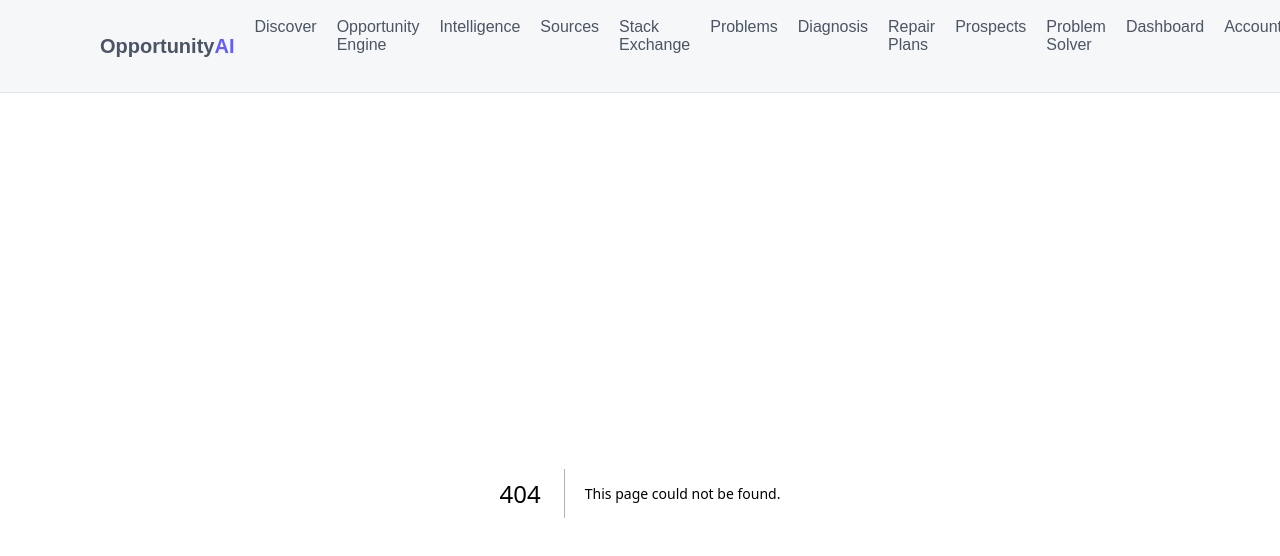
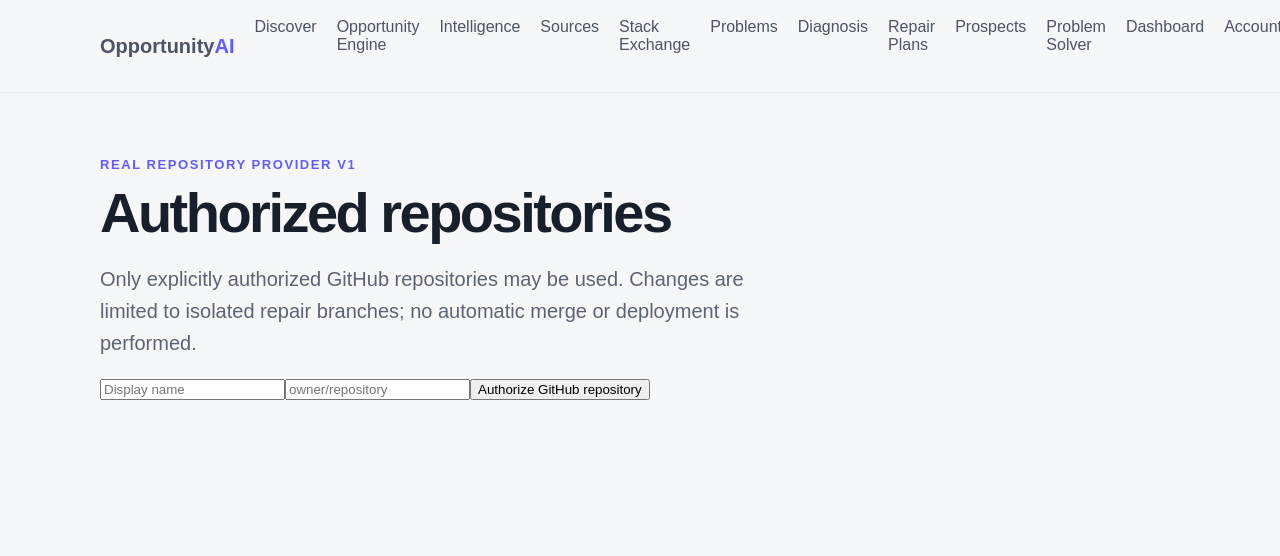
Before and after one commit to mokhtarrayen345-max/ai-opportunity-platform, a Next.js app: page /repair-repositories in a window 1280 px wide. Before the commit this address had no page. Shown: the top 556 px of the page. Built offline with nearby package versions, Linux system fonts and the light colour scheme; no server answers.

Commit message:
feat: add authorized repository management UI

```diff
--- /dev/null
+++ b/app/repair-repositories/page.tsx
@@ -0,0 +1,13 @@
+"use client";
+import {useEffect,useState} from "react";
+type Repo={id:string;name:string;provider:string;repositoryIdentifier:string;defaultBranch:string;authorizationStatus:string;createdAt:string};
+export default function Page(){
+ const [repos,setRepos]=useState<Repo[]>([]),[name,setName]=useState(""),[identifier,setIdentifier]=useState(""),[message,setMessage]=useState("");
+ async function load(){const r=await fetch("/api/repair-repositories");const d=await r.json();if(r.ok)setRepos(d.repositories||[]);}
+ useEffect(()=>{void load()},[]);
+ async function add(e:React.FormEvent){e.preventDefault();setMessage("");const r=await fetch("/api/repair-repositories",{method:"POST",headers:{"Content-Type":"application/json"},body:JSON.stringify({name,provider:"GITHUB",repositoryIdentifier:identifier,workspaceRef:"managed:"+crypto.randomUUID().replaceAll("-","").slice(0,20)})});const d=await r.json();if(!r.ok){setMessage(d.error||"Unable to authorize repository.");return}setMessage("Repository authorization recorded.");setName("");setIdentifier("");void load();}
+ async function revoke(id:string){const r=await fetch("/api/repair-repositories/"+id+"/revoke",{method:"POST"});if(r.ok)void load();}
+ return <div className="container page"><p className="eyebrow">Real Repository Provider V1</p><h1>Authorized repositories</h1><p className="lead narrow">Only explicitly authorized GitHub repositories may be used. Changes are limited to isolated repair branches; no automatic merge or deployment is performed.</p>
+ <form onSubmit={add} className="stack"><input aria-label="Repository name" value={name} onChange={e=>setName(e.target.value)} placeholder="Display name" required/><input aria-label="GitHub repository" value={identifier} onChange={e=>setIdentifier(e.target.value)} placeholder="owner/repository" pattern="[A-Za-z0-9_.-]+/[A-Za-z0-9_.-]+" required/><button type="submit">Authorize GitHub repository</button></form>
+ {message&&<p>{message}</p>}<div className="stack">{repos.map(r=><article key={r.id}><strong>{r.repositoryIdentifier}</strong><div>{r.provider} · {r.authorizationStatus} · default: {r.defaultBranch}</div>{r.authorizationStatus==="ACTIVE"&&<button onClick={()=>void revoke(r.id)}>Revoke authorization</button>}</article>)}</div></div>
+}
```
